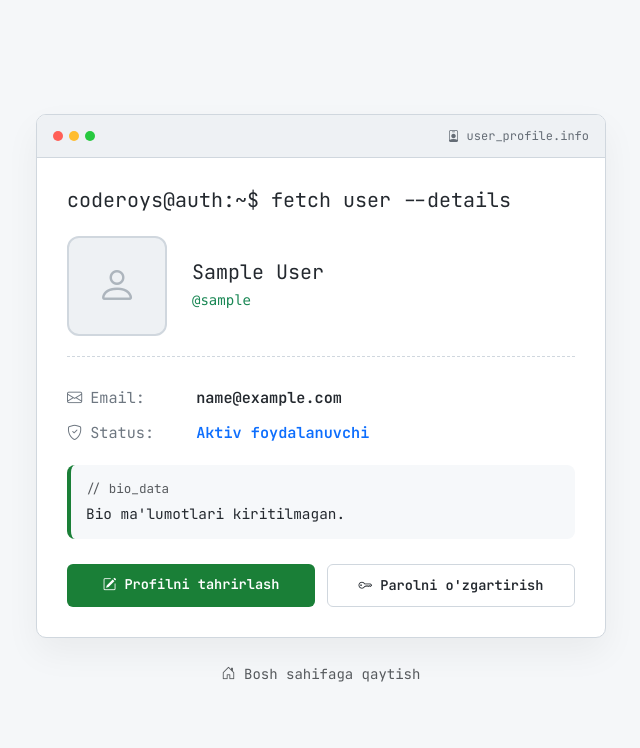
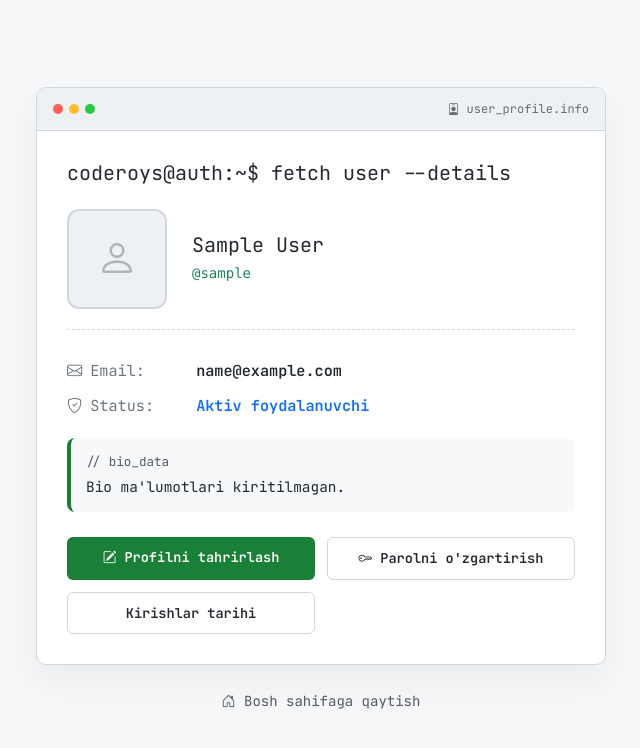
Before and after one commit to axrorback/oauth, a Django app: page /users/profile/ in a window 1280 px wide. Shown: the top 748 px of the page, without its empty margins (319-959 px from the left). Run offline with Django 5.2, Linux system fonts and the light colour scheme; the visitor is signed in with stand-in values (Sample User, id 1); parts of the project's set-up code (start-up, migrations or seed data) failed here and were passed over.

Commit message:
Update `profile.html` to add a link to user login history

```diff
--- a/templates/users/profile.html
+++ b/templates/users/profile.html
@@ -197,6 +197,7 @@
         <a href="{% url 'change_password' %}" class="btn-action btn-pass">
           <i class="bi bi-key"></i> Parolni o'zgartirish
         </a>
+        <a href="{% url 'login_history' %}" class="btn-action btn-pass">Kirishlar tarihi</a>
       </div>
     </div>
   </div>
```
